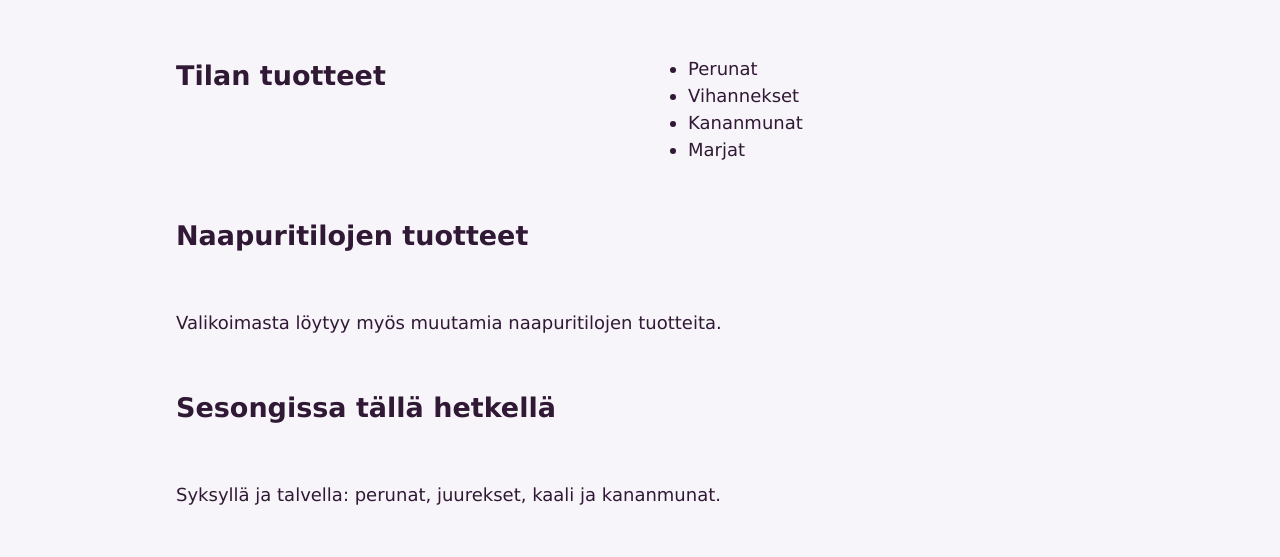
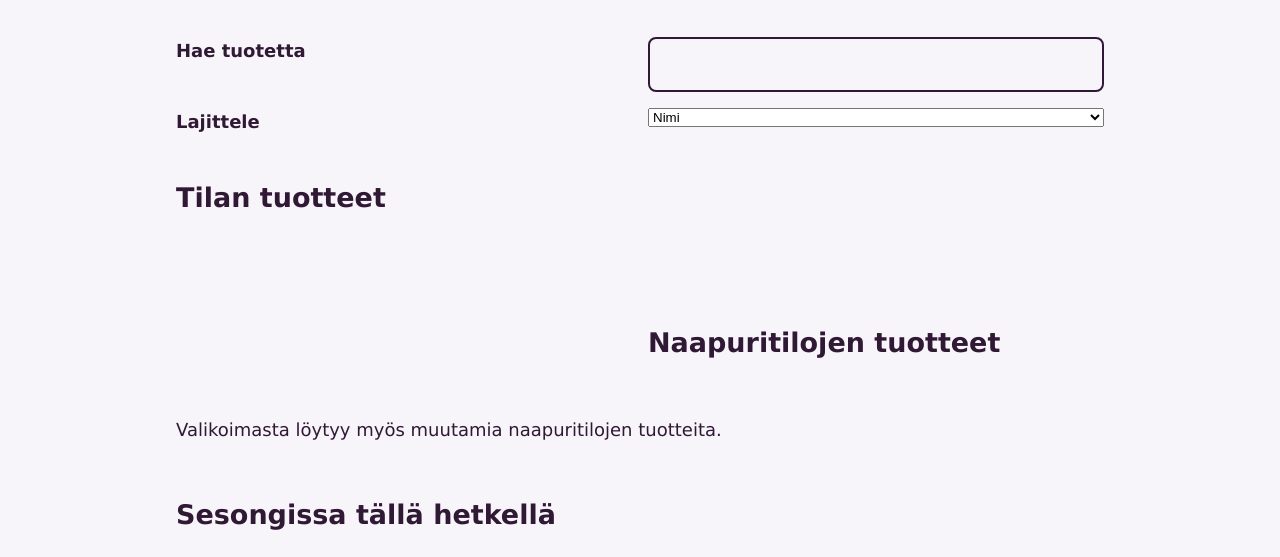
Before and after one commit to JooaOjaluoma-ops/web-course, a plain HTML site: page listing.html in a window 1280 px wide. Shown: the part 187-744 px from the top of the page. Drawn offline with Linux system fonts and the light colour scheme.

Commit message:
Enhance product listing with search and sorting
Added search and sorting functionality to product listing.

```diff
--- a/listing.html
+++ b/listing.html
@@ -19,13 +19,18 @@
   <main>
     <h1>Tuotteet</h1>
 
+    <label for="haku">Hae tuotetta</label>
+    <input type="search" id="haku">
+
+    <label for="lajittelu">Lajittele</label>
+    <select id="lajittelu">
+      <option value="nimi">Nimi</option>
+      <option value="hinta">Hinta</option>
+    </select>
+
     <h2>Tilan tuotteet</h2>
-    <ul>
-      <li>Perunat</li>
-      <li>Vihannekset</li>
-      <li>Kananmunat</li>
-      <li>Marjat</li>
-    </ul>
+    <p id="tila" aria-live="polite"></p>
+    <ul id="lista"></ul>
 
     <h2>Naapuritilojen tuotteet</h2>
     <p>Valikoimasta löytyy myös muutamia naapuritilojen tuotteita.</p>
@@ -38,5 +43,6 @@
     <p>Mäkelän Tilapuoti, Kurikantie, Ilmajoki</p>
     <p>Tekijä: Jooa Ojaluoma</p>
   </footer>
+  <script src="listing.js" defer></script>
 </body>
 </html>
```
